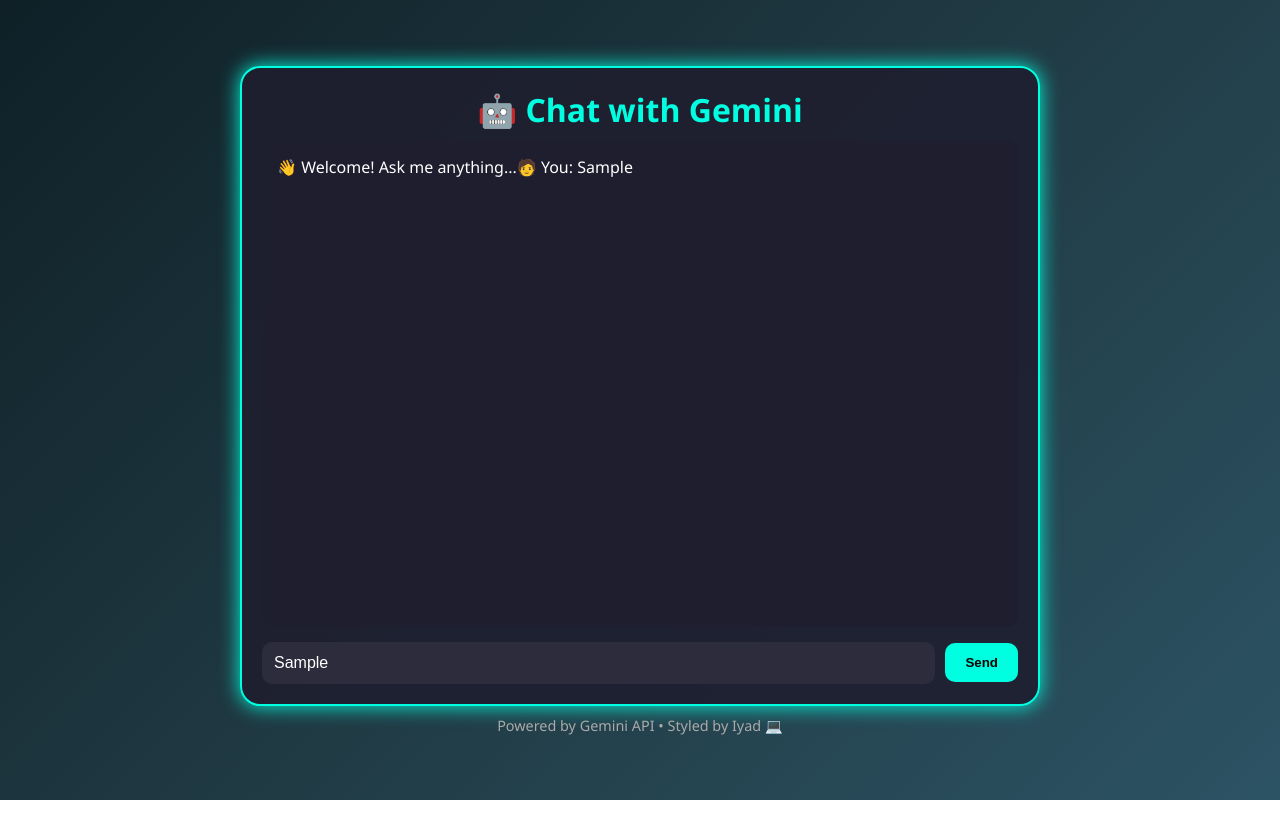
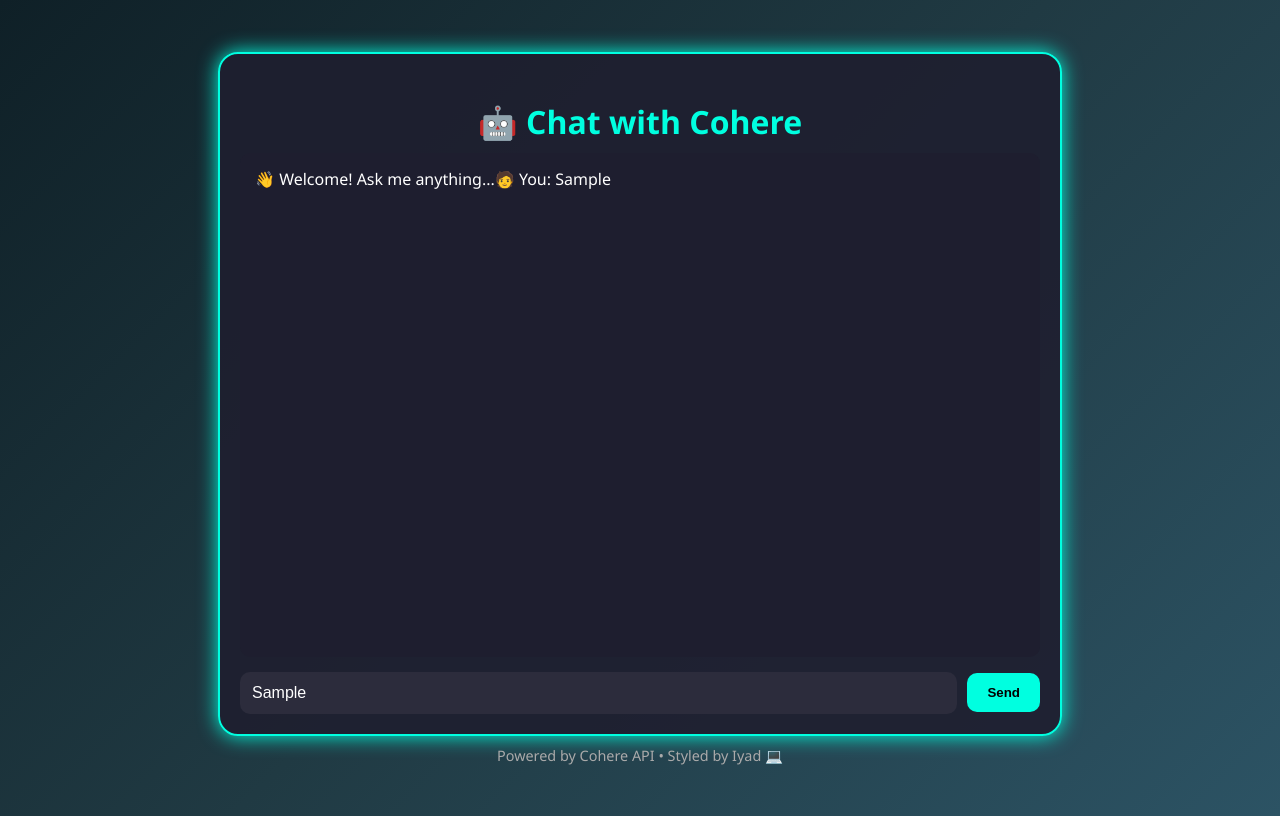
Before and after one commit to postiyad-dotcom/Iyad_bot, a plain HTML site: page index.html in a window 1280 px wide. Both pictures are taken after typing "Sample" into the empty fields and a click on the button "Send". Drawn offline with Linux system fonts and the light colour scheme; no server answers.

Commit message:
Update index.htmlwadsd

```diff
--- a/index.html
+++ b/index.html
@@ -2,14 +2,8 @@
 <html lang="en">
 <head>
   <meta charset="UTF-8">
-  <title>💬 Gemini Chatbot</title>
+  <title>💬 Cohere Chatbot</title>
   <style>
-    * {
-      margin: 0;
-      padding: 0;
-      box-sizing: border-box;
-    }
-
     body {
       font-family: 'Segoe UI', sans-serif;
       background: linear-gradient(135deg, #0f2027, #203a43, #2c5364);
@@ -96,17 +90,17 @@
 </head>
 <body>
   <div class="chat-container">
-    <h2>🤖 Chat with Gemini</h2>
+    <h2>🤖 Chat with Cohere</h2>
     <div id="chatLog">👋 Welcome! Ask me anything...</div>
     <div class="input-area">
       <input type="text" id="userInput" placeholder="💡 Type your prompt here...">
       <button onclick="sendMessage()">Send</button>
     </div>
   </div>
-  <footer>Powered by Gemini API • Styled by Iyad 💻</footer>
+  <footer>Powered by Cohere API • Styled by Iyad 💻</footer>
 
   <script>
-    let conversationHistory = [];
+    let chatHistory = [];
 
     async function sendMessage() {
       const input = document.getElementById("userInput").value;
@@ -114,29 +108,27 @@
 
       const chatLog = document.getElementById("chatLog");
       chatLog.innerHTML += `🧑 You: ${input}<br>`;
-      conversationHistory.push({ role: "user", text: input });
+      chatHistory.push({ role: "USER", message: input });
 
-      const prompt = `
-You are Gemini, a witty and helpful AI chatbot with a Gen Z vibe like Copilot. Respond with personality, formatting, and helpfulness. Keep it fun, smart, and engaging.
-
-Conversation so far:
-${conversationHistory.map(msg => `${msg.role === "user" ? "User" : "Gemini"}: ${msg.text}`).join("\n")}
-
-Gemini:
-`;
-
-      const response = await fetch("https://generativelanguage.googleapis.com/v1beta/models/gemini-pro:generateContent?key=AIzaSyB6wnMACXRYvkg76SZTxyPD3EvvxRjDEGw", {
+      const response = await fetch("https://api.cohere.ai/v1/chat", {
         method: "POST",
-        headers: { "Content-Type": "application/json" },
+        headers: {
+          "Authorization": "Bearer DjNVVEnfSOiXdLllofiNNfDQVsnGX6JKdFOkTngq",
+          "Content-Type": "application/json"
+        },
         body: JSON.stringify({
-          contents: [{ parts: [{ text: prompt }] }]
+          model: "command-r-plus",
+          chat_history: chatHistory,
+          message: input,
+          temperature: 0.7,
+          stream: false
         })
       });
 
       const data = await response.json();
-      const reply = data.candidates?.[0]?.content?.parts?.[0]?.text || "⚠️ Gemini didn’t reply.";
-      conversationHistory.push({ role: "gemini", text: reply });
-      chatLog.innerHTML += `🤖 Gemini: ${reply}<br><br>`;
+      const reply = data.text || "⚠️ Cohere didn’t reply.";
+      chatHistory.push({ role: "CHATBOT", message: reply });
+      chatLog.innerHTML += `🤖 Cohere: ${reply}<br><br>`;
       document.getElementById("userInput").value = "";
       chatLog.scrollTop = chatLog.scrollHeight;
     }
```
